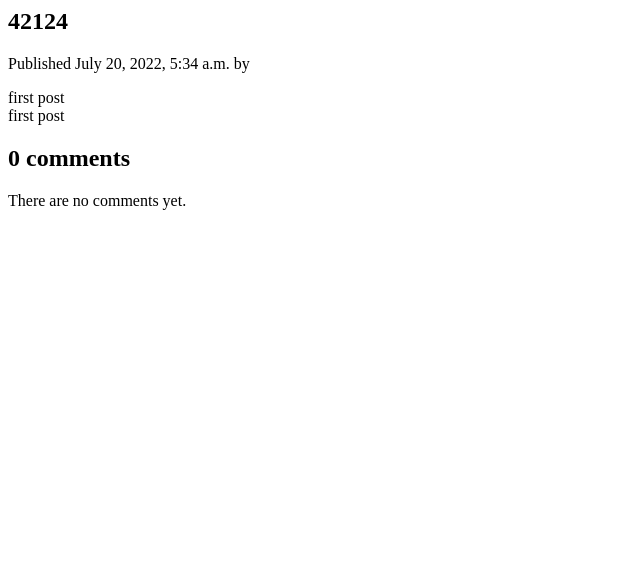
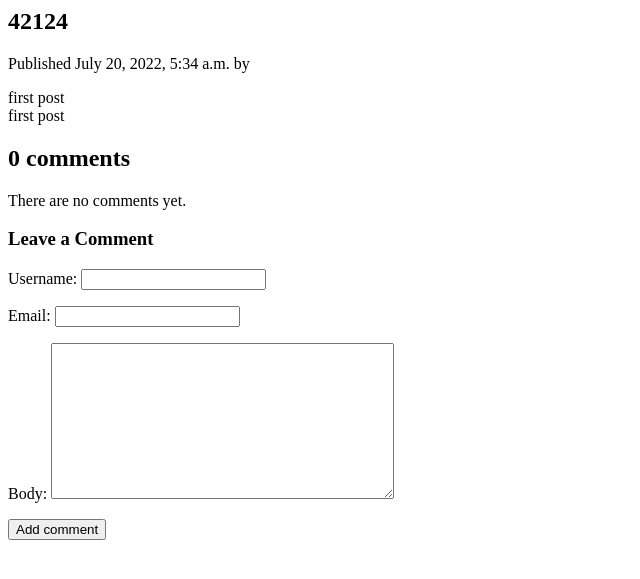
Before and after one commit to haha505254/blog_django, a Django app: page /blog/2022/7/20/4 in a window 1280 px wide. Shown: the top 579 px of the page, without its empty margins (0-640 px from the left). Run offline with Django 4.2, Linux system fonts and the light colour scheme; data comes from the database, SQL or seed files in the repository; both versions use the stored data as it was after the commit.

Commit message:
add comment form

```diff
--- a/blog_django/blog/templates/blog/post/detail.html
+++ b/blog_django/blog/templates/blog/post/detail.html
@@ -5,7 +5,7 @@
     Published {{ post.publish }} by {{ post.auther }}
 </p>
     {{post.body|linebreaks}}
-    {% with post.comments.count as total_comments %}
+    {% with comments.count as total_comments %}
     <h2>
     {{ total_comments }} comment{{total_comments|pluralize}}
     </h2>
@@ -21,4 +21,16 @@
     <p>There are no comments yet.</p>
     {% endfor %}
 
+
+    {% if new_comment %}
+    <h2>Your comment has been added.</h2>
+    {% else %}
+    <h3><a name="commentform"></a>Leave a Comment</h3>
+    <form action="#commentform" method="post">
+        {{ comment_form.as_p }}
+        {% csrf_token %}
+        <p><input type="submit" value="Add comment"></p>
+    </form>
+    {% endif %}
+
     {% endblock %}
```
Also changed, not shown: blog_django/db.sqlite3.
